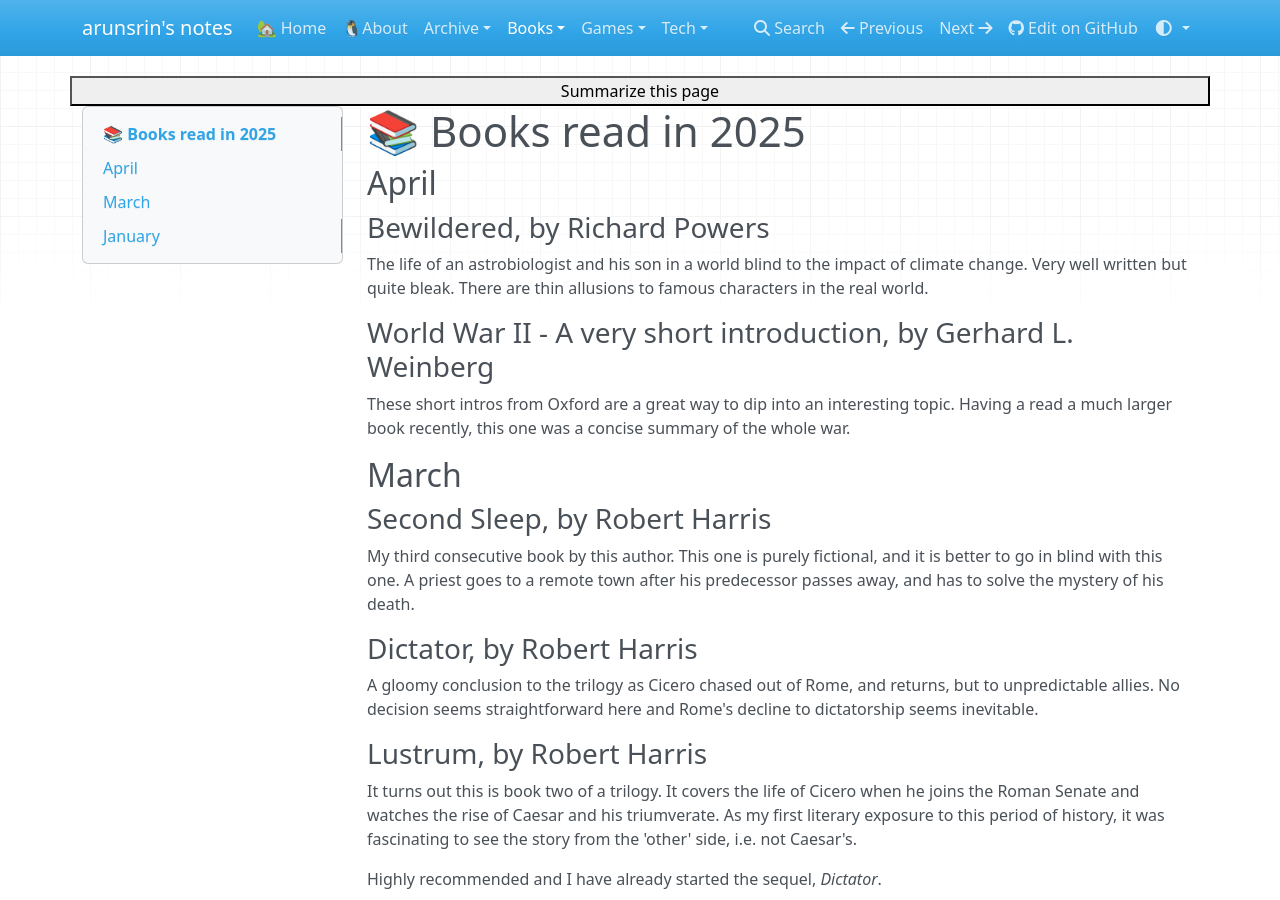
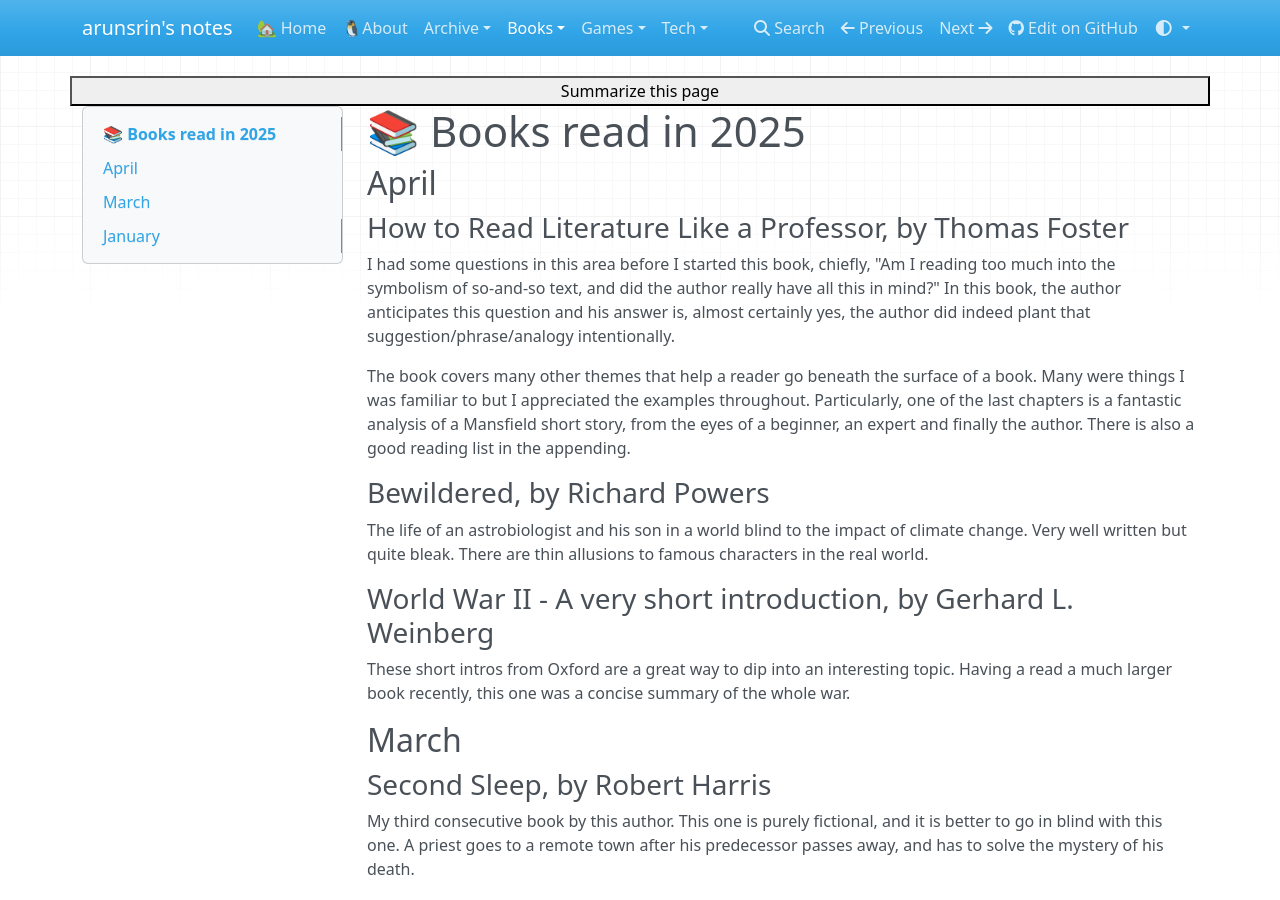
Before and after one commit to arunsrin/arunsrin.mkdocs, an MkDocs documentation site: the page built from home/books/2025.md, in a window 1280 px wide and 900 px high. Built offline with MkDocs 1.6.1, drawn with Linux system fonts in a browser that asks for light colours; nearby versions of some CDN libraries.

Commit message:
another book in april

```diff
--- a/home/books/2025.md
+++ b/home/books/2025.md
@@ -1,6 +1,20 @@
 # 📚 Books read in 2025
 
 ## April
+
+### How to Read Literature Like a Professor, by Thomas Foster
+
+I had some questions in this area before I started this book, chiefly,
+"Am I reading too much into the symbolism of so-and-so text, and did the
+author really have all this in mind?" In this book, the author anticipates
+this question and his answer is, almost certainly yes, the author did
+indeed plant that suggestion/phrase/analogy intentionally.
+
+The book covers many other themes that help a reader go beneath the
+surface of a book. Many were things I was familiar to but I appreciated the
+examples throughout. Particularly, one of the last chapters is a fantastic
+analysis of a Mansfield short story, from the eyes of a beginner, an expert
+and finally the author. There is also a good reading list in the appending.
 
 ### Bewildered, by Richard Powers
 
```
